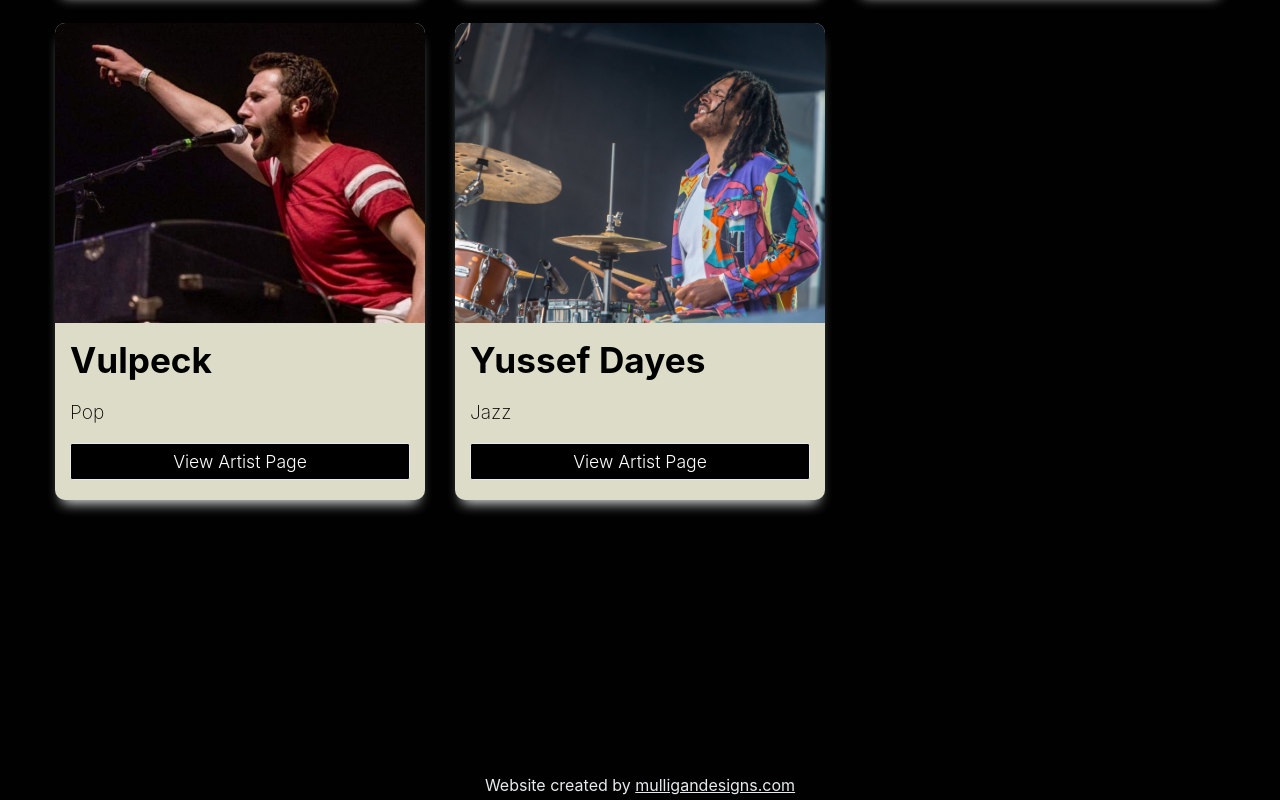
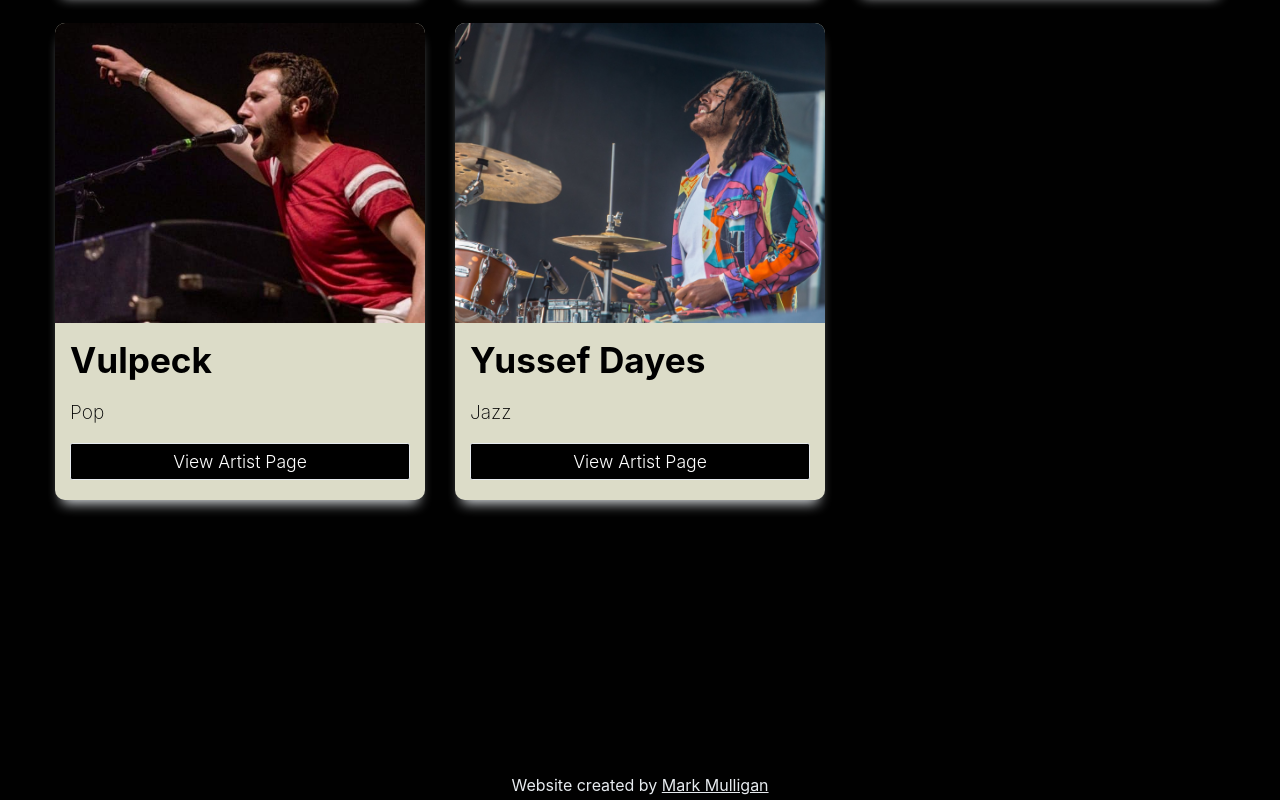
Before and after one commit to Mark-Mulligan/better-music, a Next.js app: page / in a window 1280 px wide. Shown: the part 3690-4490 px from the top of the page. Built offline with nearby package versions, Linux system fonts and the light colour scheme.

Commit message:
changed website created at bottom

```diff
--- a/pages/index.tsx
+++ b/pages/index.tsx
@@ -155,8 +155,8 @@
           <div className={styles.creditContainer}>
             <p>
               Website created by{' '}
-              <a href="https://www.mulligandesigns.com" target="_black" rel="noreferrer">
-                mulligandesigns.com
+              <a href="https://markmulligan.dev" target="_black" rel="noreferrer">
+                Mark Mulligan
               </a>
             </p>
           </div>
```
